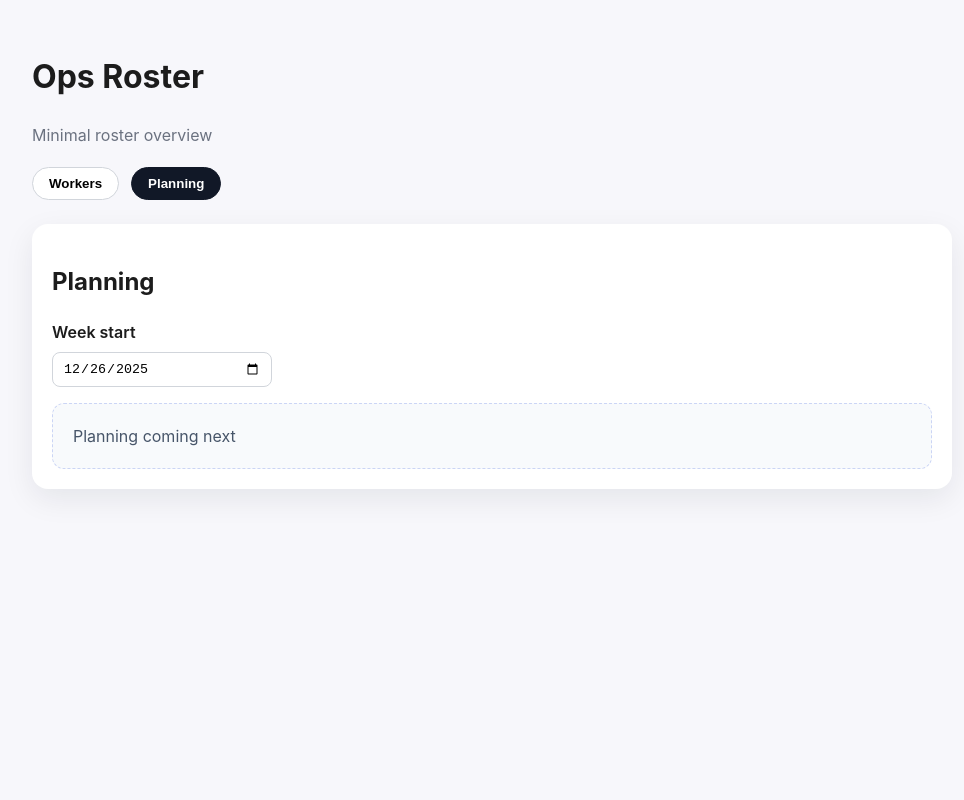
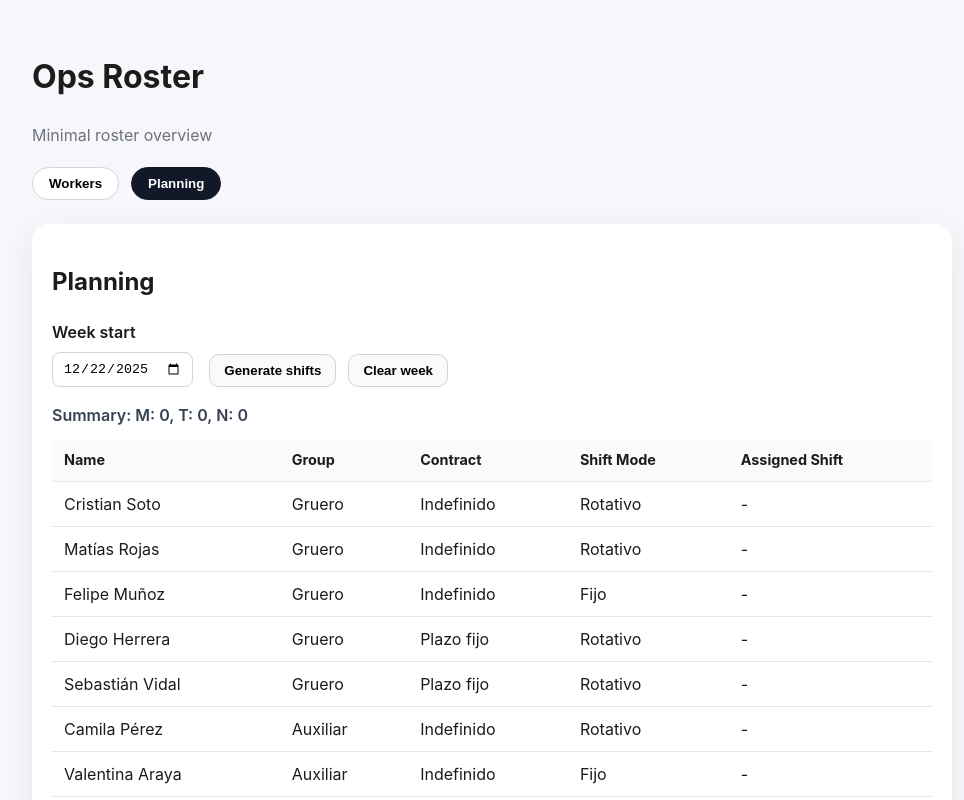
Before and after one commit to cabp393/ops-roster, a React (Vite) app: page / in a window 1280 px wide. Both pictures are taken after a click on the button "Planning". Shown: the top 800 px of the page, without its empty margins (148-1112 px from the left). Built offline with nearby package versions, Linux system fonts and the light colour scheme.

Commit message:
Add planning page scheduling logic

```diff
--- /dev/null
+++ b/src/data/mock.ts
@@ -0,0 +1,52 @@
+export type Shift = 'M' | 'T' | 'N'
+
+export const SHIFTS: Shift[] = ['M', 'T', 'N']
+
+export const SHIFT_LABEL: Record<Shift, string> = {
+  M: 'Mañana',
+  T: 'Tarde',
+  N: 'Noche',
+}
+
+export type Worker = {
+  id: number
+  name: string
+  group: 'Gruero' | 'Auxiliar'
+  contract: 'Indefinido' | 'Plazo fijo'
+  shiftMode: 'Rotativo' | 'Fijo'
+  fixedShift?: Shift
+  constraints?: {
+    allowedShifts?: Shift[]
+  }
+}
+
+export const workers: Worker[] = [
+  { id: 1, name: 'Cristian Soto', group: 'Gruero', contract: 'Indefinido', shiftMode: 'Rotativo' },
+  { id: 2, name: 'Matías Rojas', group: 'Gruero', contract: 'Indefinido', shiftMode: 'Rotativo', constraints: { allowedShifts: ['M', 'T'] } },
+  { id: 3, name: 'Felipe Muñoz', group: 'Gruero', contract: 'Indefinido', shiftMode: 'Fijo', fixedShift: 'N' },
+  { id: 4, name: 'Diego Herrera', group: 'Gruero', contract: 'Plazo fijo', shiftMode: 'Rotativo' },
+  { id: 5, name: 'Sebastián Vidal', group: 'Gruero', contract: 'Plazo fijo', shiftMode: 'Rotativo', constraints: { allowedShifts: ['T', 'N'] } },
+  { id: 6, name: 'Camila Pérez', group: 'Auxiliar', contract: 'Indefinido', shiftMode: 'Rotativo', constraints: { allowedShifts: ['M', 'N'] } },
+  { id: 7, name: 'Valentina Araya', group: 'Auxiliar', contract: 'Indefinido', shiftMode: 'Fijo', fixedShift: 'M' },
+  { id: 8, name: 'Nicolás Díaz', group: 'Auxiliar', contract: 'Plazo fijo', shiftMode: 'Rotativo' },
+  { id: 9, name: 'Javier Torres', group: 'Auxiliar', contract: 'Plazo fijo', shiftMode: 'Rotativo', constraints: { allowedShifts: ['M', 'T'] } },
+  { id: 10, name: 'Sofía Lagos', group: 'Auxiliar', contract: 'Indefinido', shiftMode: 'Rotativo' },
+]
+
+export const prevWeekShifts: Record<number, Shift> = {
+  1: 'N',
+  2: 'T',
+  3: 'N',
+  4: 'M',
+  5: 'T',
+  6: 'M',
+  7: 'M',
+  8: 'N',
+  9: 'T',
+  10: 'N',
+}
+
+export const TASKS_BY_GROUP: Record<Worker['group'], string[]> = {
+  Gruero: ['Operación grúa', 'Apoyo patio'],
+  Auxiliar: ['Apoyo bodega', 'Control acceso'],
+}
--- a/src/index.css
+++ b/src/index.css
@@ -92,6 +92,33 @@ th {
   border: 1px solid #d1d5db;
 }
 
+.planning-controls {
+  display: flex;
+  flex-wrap: wrap;
+  gap: 16px;
+  align-items: flex-end;
+}
+
+.button-row {
+  display: flex;
+  gap: 12px;
+}
+
+.button-row button {
+  padding: 8px 14px;
+  border-radius: 10px;
+  border: 1px solid #d1d5db;
+  background: #f9fafb;
+  cursor: pointer;
+  font-weight: 600;
+}
+
+.summary {
+  margin: 16px 0 0;
+  font-weight: 600;
+  color: #374151;
+}
+
 .placeholder {
   margin-top: 16px;
   padding: 20px;
--- /dev/null
+++ b/src/lib/planning.ts
@@ -0,0 +1,73 @@
+import type { Assignment, PlanningInput, Shift } from './types'
+import { SHIFTS } from '../data/mock'
+import { rotateStable } from './rotation'
+
+const SHIFT_PRIORITY: Shift[] = ['M', 'T', 'N']
+
+function ensureAllowedShift(
+  preferred: Shift,
+  allowed: Shift[] | undefined,
+  counts: Record<Shift, number>,
+): Shift {
+  if (!allowed || allowed.includes(preferred)) {
+    return preferred
+  }
+
+  const sortedAllowed = [...allowed].sort((a, b) => {
+    if (counts[a] !== counts[b]) return counts[a] - counts[b]
+    return SHIFT_PRIORITY.indexOf(a) - SHIFT_PRIORITY.indexOf(b)
+  })
+
+  return sortedAllowed[0] ?? preferred
+}
+
+function chooseBalancedShift(allowed: Shift[] | undefined, counts: Record<Shift, number>): Shift {
+  const candidates = allowed?.length ? allowed : SHIFTS
+  return [...candidates].sort((a, b) => {
+    if (counts[a] !== counts[b]) return counts[a] - counts[b]
+    return SHIFT_PRIORITY.indexOf(a) - SHIFT_PRIORITY.indexOf(b)
+  })[0]
+}
+
+export function generateAssignments({ weekStart, workers, prevWeekShifts }: PlanningInput): Assignment[] {
+  const assignments: Assignment[] = []
+  const counts: Record<Shift, number> = { M: 0, T: 0, N: 0 }
+
+  const plazoFijoWorkers = workers.filter((worker) => worker.contract === 'Plazo fijo')
+  const fixedOrIndefinido = workers.filter((worker) => worker.contract === 'Indefinido')
+
+  fixedOrIndefinido.forEach((worker) => {
+    let shift: Shift
+    if (worker.shiftMode === 'Fijo' && worker.fixedShift) {
+      shift = worker.fixedShift
+    } else {
+      const previousShift = prevWeekShifts[worker.id]
+      shift = previousShift ? rotateStable(previousShift) : 'M'
+    }
+
+    shift = ensureAllowedShift(shift, worker.constraints?.allowedShifts, counts)
+
+    assignments.push({
+      workerId: worker.id,
+      weekStart,
+      shift,
+      source: 'generated',
+    })
+    counts[shift] += 1
+  })
+
+  plazoFijoWorkers.forEach((worker) => {
+    const allowed = worker.constraints?.allowedShifts
+    const shift = chooseBalancedShift(allowed, counts)
+
+    assignments.push({
+      workerId: worker.id,
+      weekStart,
+      shift,
+      source: 'generated',
+    })
+    counts[shift] += 1
+  })
+
+  return assignments
+}
--- /dev/null
+++ b/src/lib/rotation.ts
@@ -0,0 +1,7 @@
+import type { Shift } from '../data/mock'
+
+export function rotateStable(prev: Shift): Shift {
+  if (prev === 'N') return 'T'
+  if (prev === 'T') return 'M'
+  return 'N'
+}
--- /dev/null
+++ b/src/lib/storage.ts
@@ -0,0 +1,26 @@
+import type { Assignment } from './types'
+
+const STORAGE_PREFIX = 'opsRoster:planning'
+
+function storageKey(weekStart: string) {
+  return `${STORAGE_PREFIX}:${weekStart}`
+}
+
+export function loadPlanning(weekStart: string): Assignment[] | null {
+  const raw = localStorage.getItem(storageKey(weekStart))
+  if (!raw) return null
+  try {
+    const parsed = JSON.parse(raw) as Assignment[]
+    return parsed
+  } catch {
+    return null
+  }
+}
+
+export function savePlanning(weekStart: string, assignments: Assignment[]) {
+  localStorage.setItem(storageKey(weekStart), JSON.stringify(assignments))
+}
+
+export function clearPlanning(weekStart: string) {
+  localStorage.removeItem(storageKey(weekStart))
+}
--- /dev/null
+++ b/src/lib/types.ts
@@ -0,0 +1,14 @@
+import type { Shift, Worker } from '../data/mock'
+
+export type Assignment = {
+  workerId: number
+  weekStart: string
+  shift: Shift
+  source: 'generated' | 'manual'
+}
+
+export type PlanningInput = {
+  weekStart: string
+  workers: Worker[]
+  prevWeekShifts: Record<number, Shift>
+}
--- a/src/pages/PlanningPage.tsx
+++ b/src/pages/PlanningPage.tsx
@@ -1,13 +1,73 @@
-import { useState } from 'react'
+import { useEffect, useMemo, useState } from 'react'
+import { SHIFT_LABEL, SHIFTS, prevWeekShifts, workers } from '../data/mock'
+import { generateAssignments } from '../lib/planning'
+import { clearPlanning, loadPlanning, savePlanning } from '../lib/storage'
+import type { Assignment, Shift } from '../lib/types'
 
-const today = new Date().toISOString().slice(0, 10)
+const fallbackWeekStart = '2025-12-29'
+
+function toDateInputValue(date: Date) {
+  const year = date.getFullYear()
+  const month = String(date.getMonth() + 1).padStart(2, '0')
+  const day = String(date.getDate()).padStart(2, '0')
+  return `${year}-${month}-${day}`
+}
+
+function getDefaultWeekStart() {
+  try {
+    const today = new Date()
+    const dayOfWeek = today.getDay()
+    const offset = (dayOfWeek + 6) % 7
+    const monday = new Date(today)
+    monday.setDate(today.getDate() - offset)
+    return toDateInputValue(monday)
+  } catch {
+    return fallbackWeekStart
+  }
+}
+
+function countAssignments(assignments: Assignment[]) {
+  const counts: Record<Shift, number> = { M: 0, T: 0, N: 0 }
+  assignments.forEach((assignment) => {
+    counts[assignment.shift] += 1
+  })
+  return counts
+}
 
 export function PlanningPage() {
-  const [weekStart, setWeekStart] = useState(today)
+  const [weekStart, setWeekStart] = useState(getDefaultWeekStart)
+  const [assignments, setAssignments] = useState<Assignment[]>([])
+
+  useEffect(() => {
+    const saved = loadPlanning(weekStart)
+    setAssignments(saved ?? [])
+  }, [weekStart])
+
+  const assignmentsByWorker = useMemo(() => {
+    return new Map(assignments.map((assignment) => [assignment.workerId, assignment]))
+  }, [assignments])
+
+  const counts = useMemo(() => countAssignments(assignments), [assignments])
+
+  function handleGenerate() {
+    const nextAssignments = generateAssignments({
+      weekStart,
+      workers,
+      prevWeekShifts,
+    })
+    setAssignments(nextAssignments)
+    savePlanning(weekStart, nextAssignments)
+  }
+
+  function handleClear() {
+    clearPlanning(weekStart)
+    setAssignments([])
+  }
 
   return (
     <section>
       <h2>Planning</h2>
+      <div className="planning-controls">
         <label className="field">
           Week start
           <input
@@ -16,7 +76,45 @@ export function PlanningPage() {
             onChange={(event) => setWeekStart(event.target.value)}
           />
         </label>
-      <div className="placeholder">Planning coming next</div>
+        <div className="button-row">
+          <button type="button" onClick={handleGenerate}>
+            Generate shifts
+          </button>
+          <button type="button" onClick={handleClear}>
+            Clear week
+          </button>
+        </div>
+      </div>
+      <p className="summary">
+        Summary: {SHIFTS.map((shift) => `${shift}: ${counts[shift]}`).join(', ')}
+      </p>
+      <div className="table-wrap">
+        <table>
+          <thead>
+            <tr>
+              <th>Name</th>
+              <th>Group</th>
+              <th>Contract</th>
+              <th>Shift Mode</th>
+              <th>Assigned Shift</th>
+            </tr>
+          </thead>
+          <tbody>
+            {workers.map((worker) => {
+              const assignment = assignmentsByWorker.get(worker.id)
+              return (
+                <tr key={worker.id}>
+                  <td>{worker.name}</td>
+                  <td>{worker.group}</td>
+                  <td>{worker.contract}</td>
+                  <td>{worker.shiftMode}</td>
+                  <td>{assignment ? SHIFT_LABEL[assignment.shift] : '-'}</td>
+                </tr>
+              )
+            })}
+          </tbody>
+        </table>
+      </div>
     </section>
   )
 }
--- a/src/pages/WorkersPage.tsx
+++ b/src/pages/WorkersPage.tsx
@@ -1,4 +1,4 @@
-import { mockWorkers } from '../data/mockWorkers'
+import { SHIFT_LABEL, workers } from '../data/mock'
 
 export function WorkersPage() {
   return (
@@ -17,14 +17,14 @@ export function WorkersPage() {
             </tr>
           </thead>
           <tbody>
-            {mockWorkers.map((worker) => (
+            {workers.map((worker) => (
               <tr key={worker.id}>
                 <td>{worker.id}</td>
                 <td>{worker.name}</td>
                 <td>{worker.group}</td>
                 <td>{worker.contract}</td>
                 <td>{worker.shiftMode}</td>
-                <td>{worker.fixedShift ?? '-'}</td>
+                <td>{worker.fixedShift ? SHIFT_LABEL[worker.fixedShift] : '-'}</td>
               </tr>
             ))}
           </tbody>
```
Also changed, not shown: src/data/mockWorkers.ts (deleted, +0 -21 lines). Lines whose indentation alone changed are shown as unchanged.
